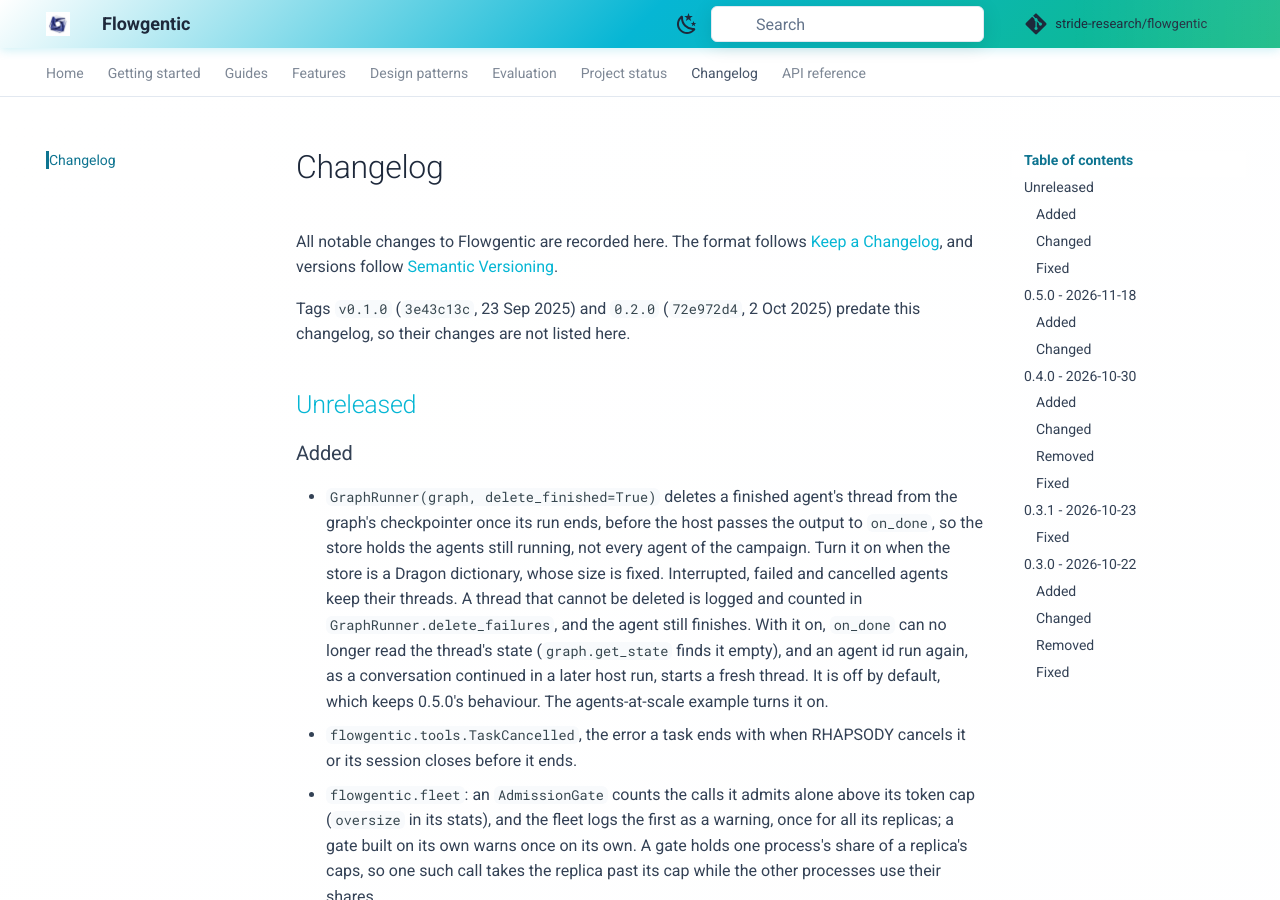
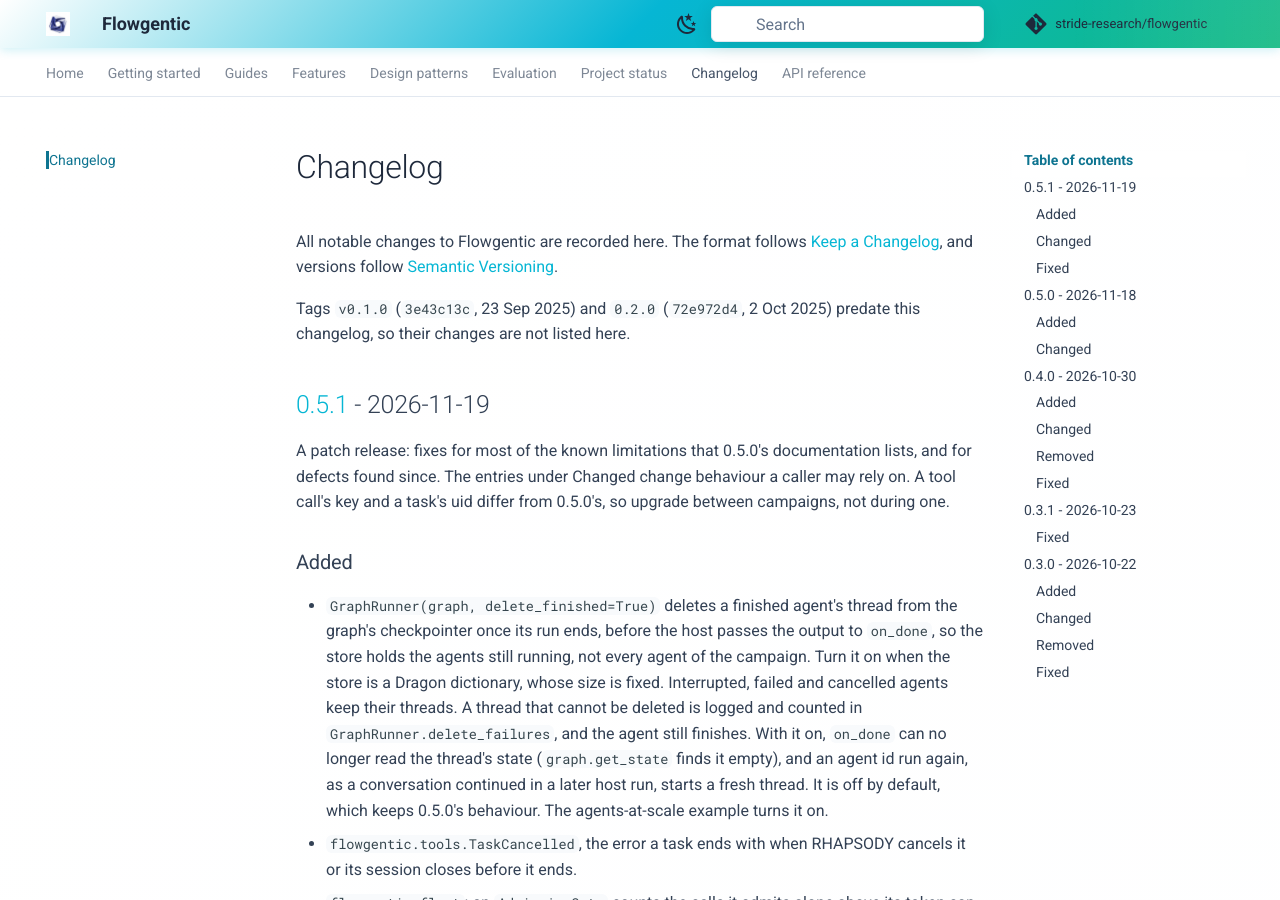
Before and after one commit to stride-research/flowgentic, an MkDocs documentation site: the page built from docs/changelog.md, in a window 1280 px wide and 900 px high. Built offline with MkDocs 1.6.1 and Material for MkDocs 9.7.7, drawn with Linux system fonts in a browser that asks for light colours; comment, search, counter and statistics services are not loaded.

Commit message:
Set the version to 0.5.1, dated 2026-11-19
The changelog's Unreleased section becomes 0.5.1, with a short summary and its compare link. The citation, the install lines and the pages that name the current version say 0.5.1.

```diff
--- a/CHANGELOG.md
+++ b/CHANGELOG.md
@@ -7,7 +7,12 @@ All notable changes to Flowgentic are recorded here. The format follows
 Tags `v0.1.0` (`3e43c13c`, 23 Sep 2025) and `0.2.0` (`72e972d4`, 2 Oct 2025)
 predate this changelog, so their changes are not listed here.
 
-## [Unreleased]
+## [0.5.1] - 2026-11-19
+
+A patch release: fixes for most of the known limitations that 0.5.0's
+documentation lists, and for defects found since. The entries under Changed
+change behaviour a caller may rely on. A tool call's key and a task's uid
+differ from 0.5.0's, so upgrade between campaigns, not during one.
 
 ### Added
 
@@ -689,7 +694,7 @@ on `main`.
   - Each test matrix job runs its own Python with the dev extra.
   - The bandit job runs again.
 
-[Unreleased]: https://github.com/stride-research/flowgentic/compare/v0.5.0...HEAD
+[0.5.1]: https://github.com/stride-research/flowgentic/compare/v0.5.0...v0.5.1
 [0.5.0]: https://github.com/stride-research/flowgentic/compare/v0.4.0...v0.5.0
 [0.4.0]: https://github.com/stride-research/flowgentic/compare/v0.3.1...v0.4.0
 [0.3.1]: https://github.com/stride-research/flowgentic/compare/v0.3.0...v0.3.1
--- a/pyproject.toml
+++ b/pyproject.toml
@@ -1,6 +1,6 @@
 [project]
 name = "flowgentic"
-version = "0.5.0"
+version = "0.5.1"
 description = "Flowgentic runs LLM agents on HPC resources with the RADICAL stack: as AsyncFlow workflow tasks, and as LangGraph agents at scale whose tools run as RHAPSODY tasks and whose state lives in RaDEX."
 readme = "README.md"
 authors = [
```
Also changed, not shown: README.md (+3 -3 lines), docs/getting-started.md (+1 -1 lines), docs/guides/agents-at-scale.md (+1 -1 lines), docs/index.md (+4 -4 lines), 2 other files.
